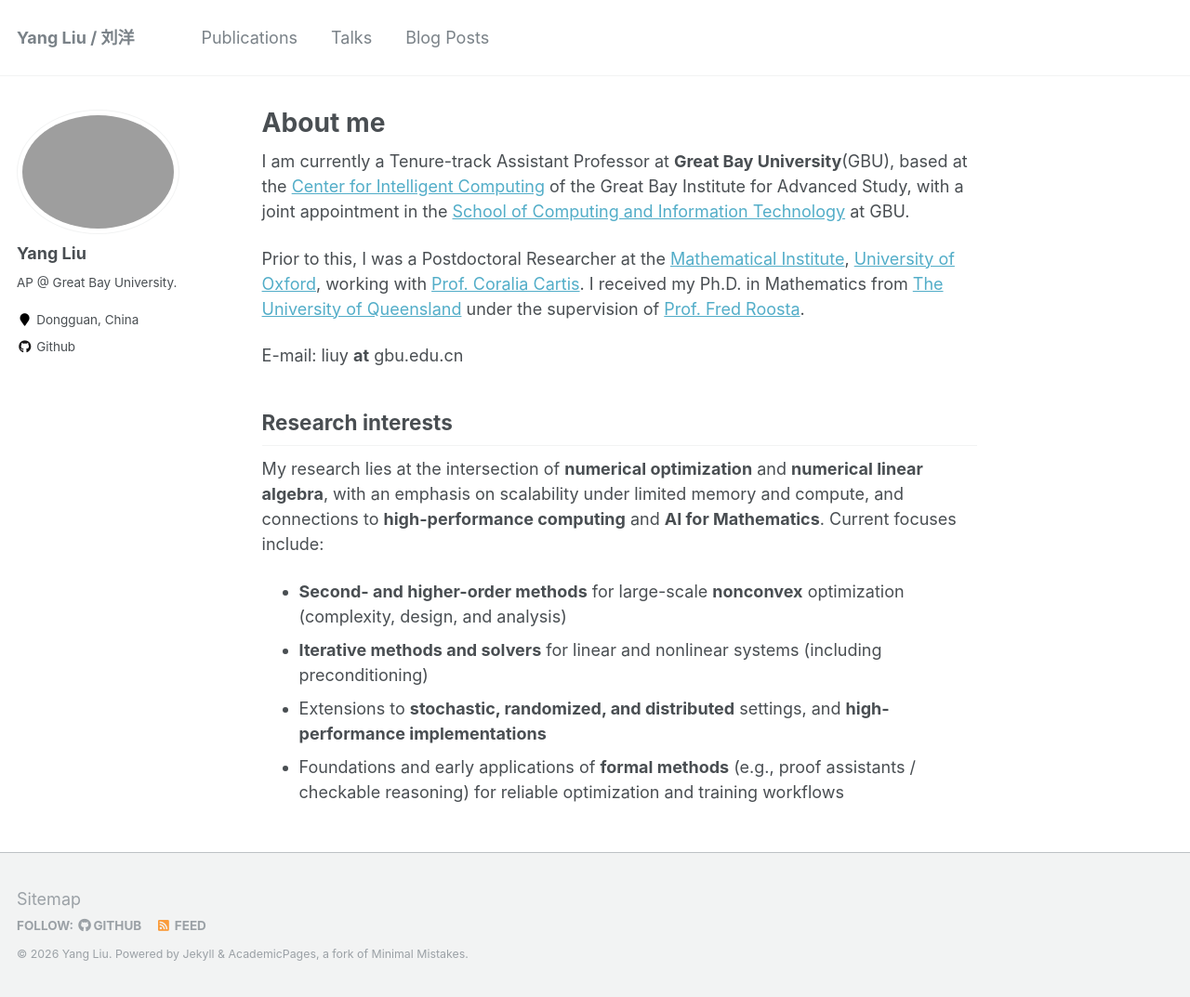
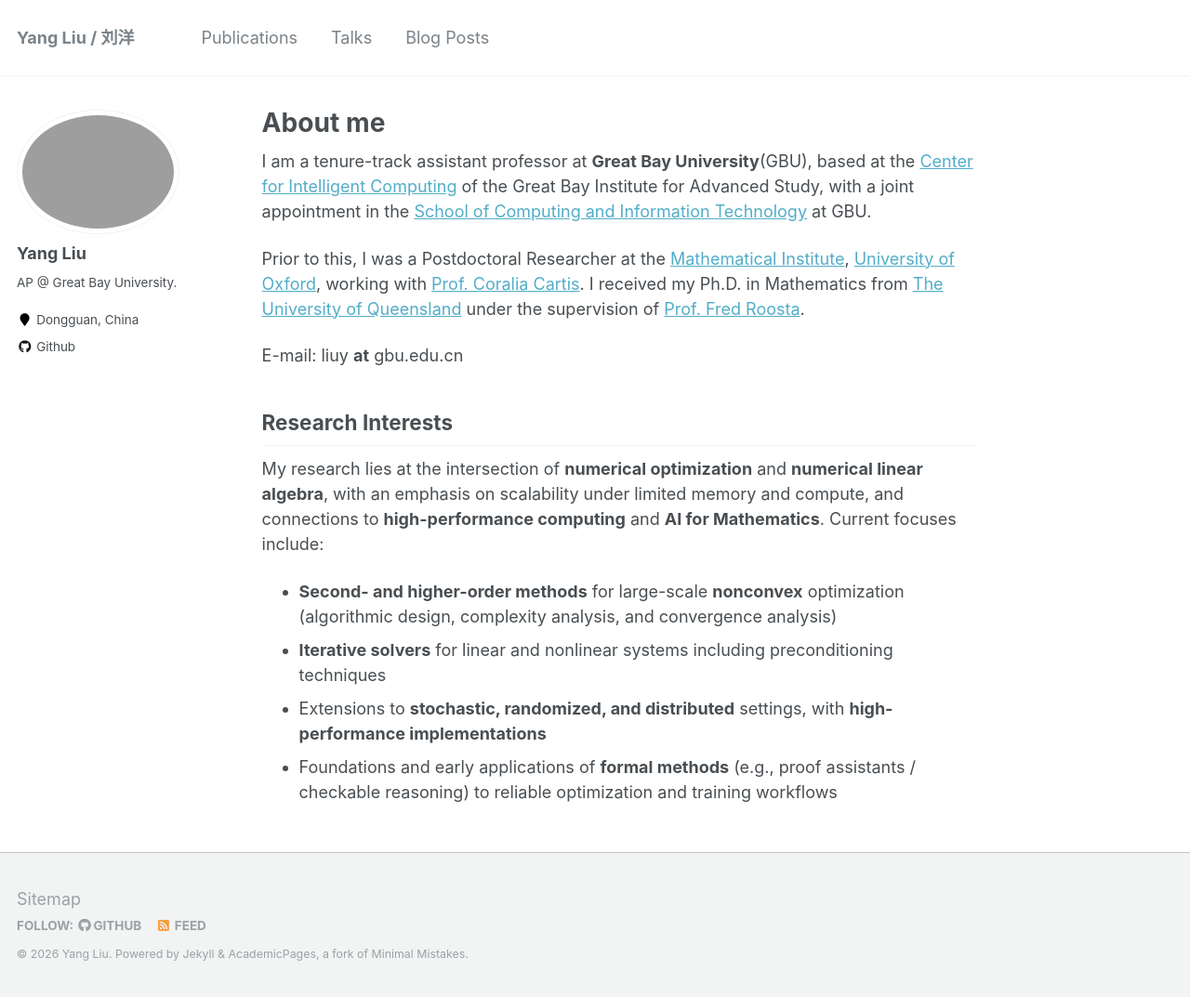
Before and after one commit to yangliu-op/yangliu-op.github.io, a Jekyll site: the page built from _pages/about.md, in a window 1280 px wide and 1073 px high. Shown: the whole window at 93% size. Built offline with Jekyll 4.4.1, drawn with Linux system fonts in a browser that asks for light colours.

```diff
--- a/_pages/about.md
+++ b/_pages/about.md
@@ -8,16 +8,16 @@ redirect_from:
   - /about.html
 ---
 
-I am currently a Tenure-track Assistant Professor at **Great Bay University**(GBU), based at the [Center for Intelligent Computing](https://www.gbu.edu.cn/menu/208) of the Great Bay Institute for Advanced Study, with a joint appointment in the [School of Computing and Information Technology](https://www.gbu.edu.cn/menu/177) at GBU.
+I am a tenure-track assistant professor at **Great Bay University**(GBU), based at the [Center for Intelligent Computing](https://www.gbu.edu.cn/menu/208) of the Great Bay Institute for Advanced Study, with a joint appointment in the [School of Computing and Information Technology](https://www.gbu.edu.cn/menu/177) at GBU.
 
 Prior to this, I was a Postdoctoral Researcher at the [Mathematical Institute](https://www.maths.ox.ac.uk/), [University of Oxford](https://www.ox.ac.uk/), working with [Prof. Coralia Cartis](https://www.maths.ox.ac.uk/people/coralia.cartis). I received my Ph.D. in Mathematics from [The University of Queensland](https://www.uq.edu.au/) under the supervision of [Prof. Fred Roosta](https://people.smp.uq.edu.au/FredRoosta/).
 
 E-mail: liuy **at** gbu.edu.cn
 
-Research interests
+Research Interests
 ----
 My research lies at the intersection of **numerical optimization** and **numerical linear algebra**, with an emphasis on scalability under limited memory and compute, and connections to **high-performance computing** and **AI for Mathematics**. Current focuses include:
-- **Second- and higher-order methods** for large-scale **nonconvex** optimization (complexity, design, and analysis)
-- **Iterative methods and solvers** for linear and nonlinear systems (including preconditioning)
-- Extensions to **stochastic, randomized, and distributed** settings, and **high-performance implementations**
-- Foundations and early applications of **formal methods** (e.g., proof assistants / checkable reasoning) for reliable optimization and training workflows
+- **Second- and higher-order methods** for large-scale **nonconvex** optimization (algorithmic design, complexity analysis, and convergence analysis)
+- **Iterative solvers** for linear and nonlinear systems including preconditioning techniques
+- Extensions to **stochastic, randomized, and distributed** settings, with **high-performance implementations**
+- Foundations and early applications of **formal methods** (e.g., proof assistants / checkable reasoning) to reliable optimization and training workflows
```
Also changed, not shown: 1 other file.
